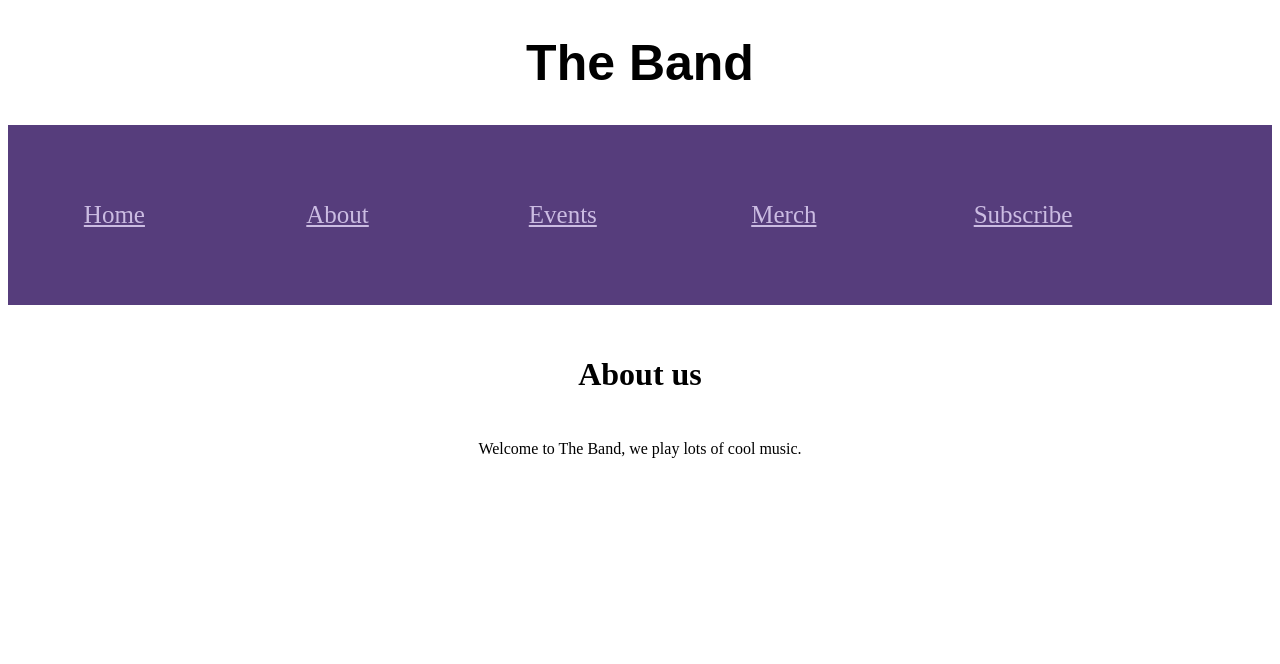
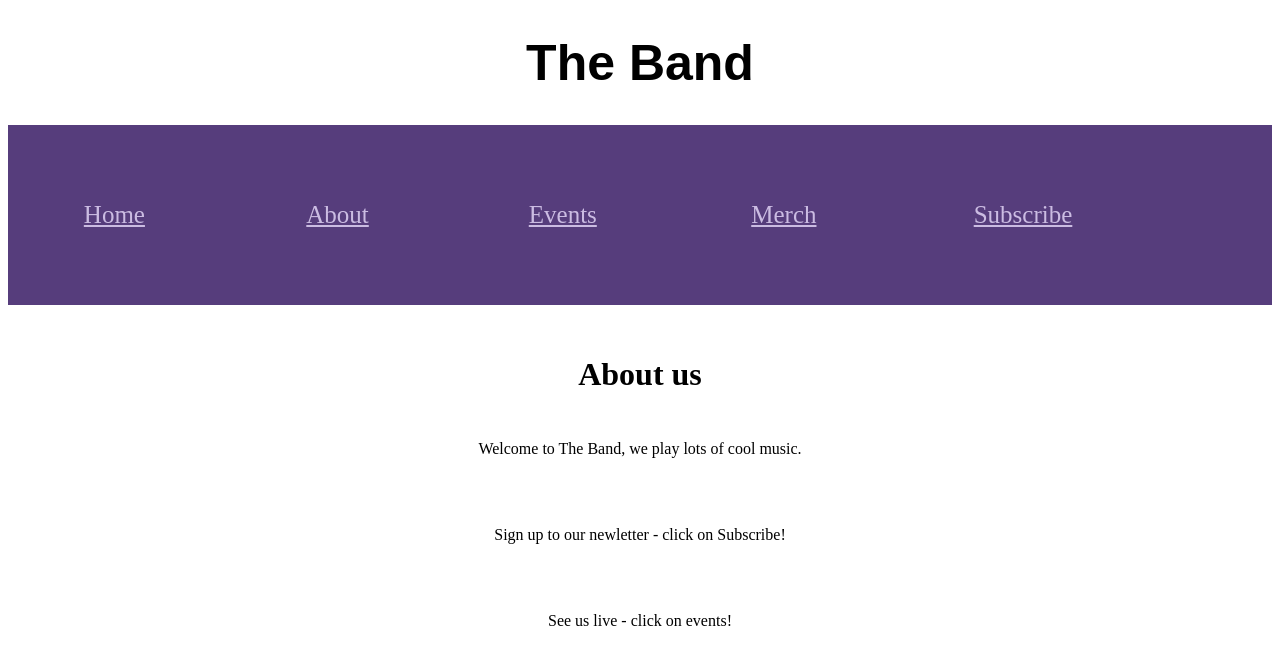
Before and after one commit to aname4405/myApp, a React (Create React App) app: page /about in a window 1280 px wide. Shown: the top 664 px of the page. Built offline with nearby package versions, Linux system fonts and the light colour scheme.

Commit message:
Update about.jsx

```diff
--- a/src/pages/about/about.jsx
+++ b/src/pages/about/about.jsx
@@ -4,6 +4,10 @@ export default () => (
     <div className='header'>
         <h1>About us</h1>
         <p>Welcome to The Band, we play lots of cool music.</p>
+        <br></br>
+        <p>Sign up to our newletter - click on Subscribe!</p>
+        <br></br>
+        <p>See us live - click on events!</p>
     </div>
 
 );
```
